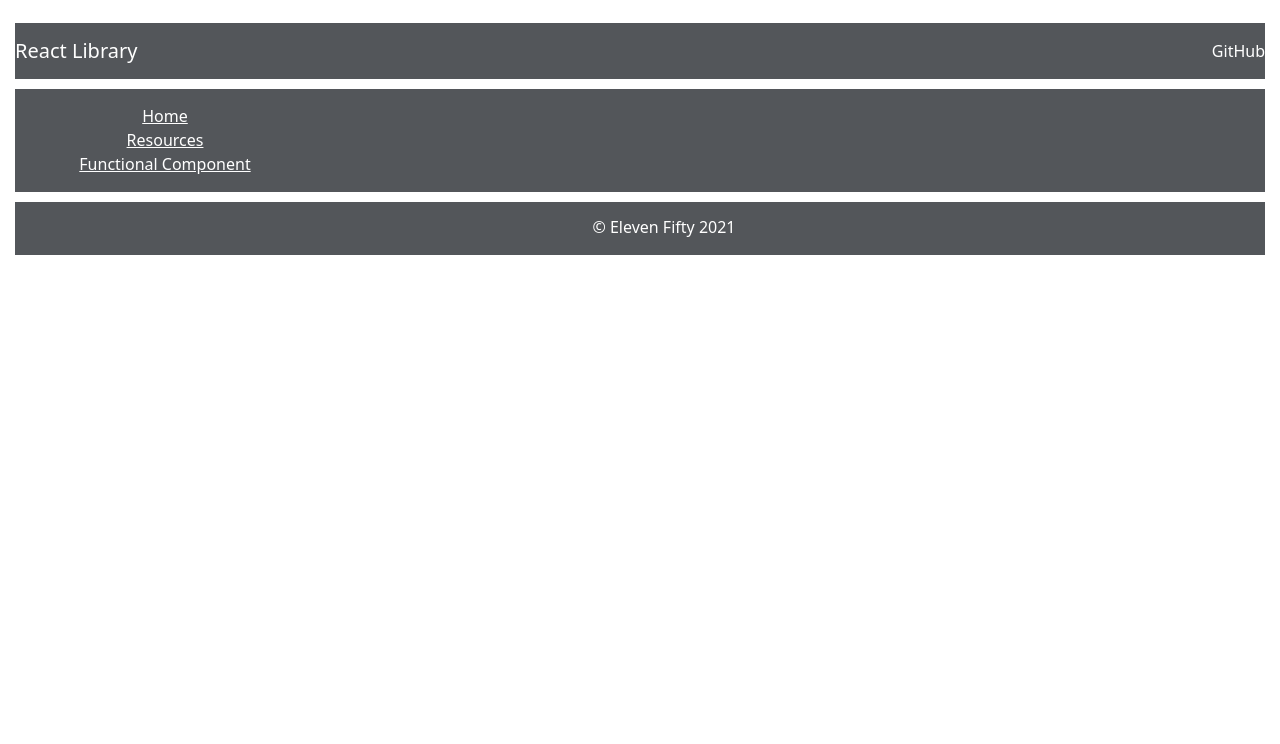
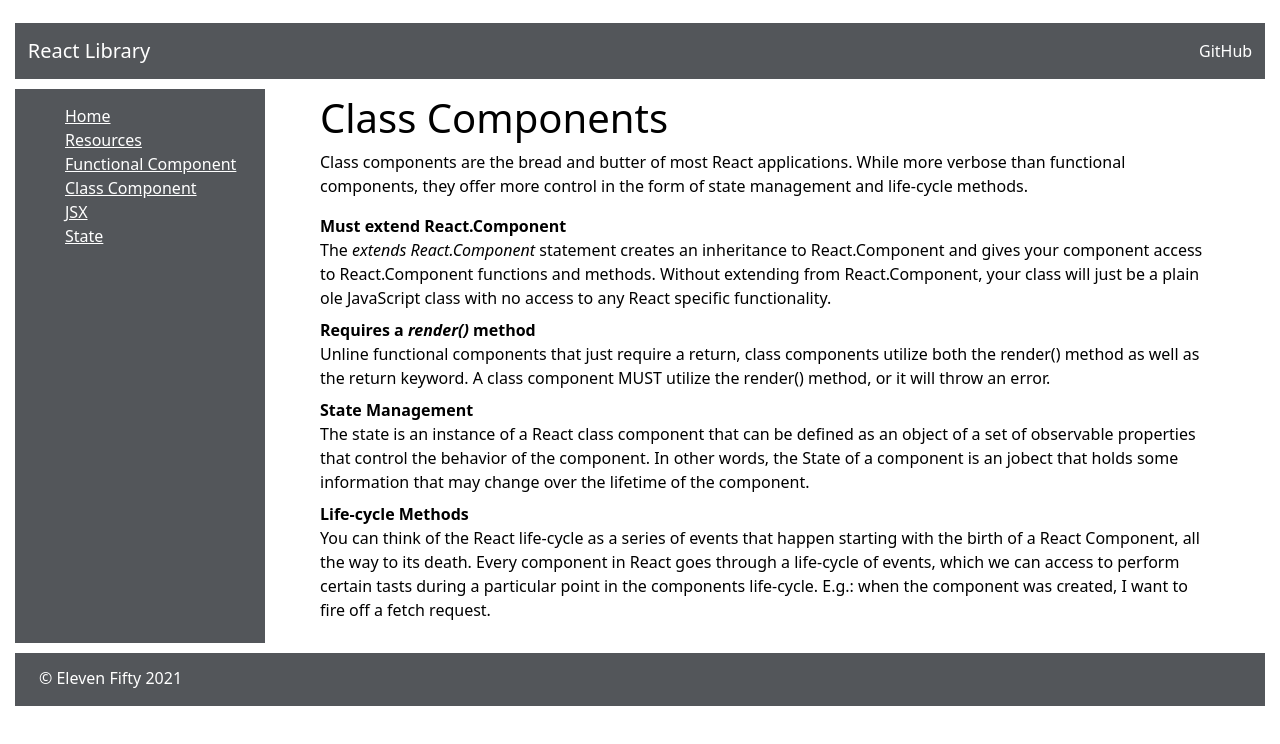
Before and after one commit to M4ttHolmes/ReactLibrary, a React (Create React App) app: page /classcomponent in a window 1280 px wide. Shown: the top 744 px of the page. Built offline with nearby package versions, Linux system fonts and the light colour scheme.

Commit message:
JSX/State

```diff
--- a/src/App.css
+++ b/src/App.css
@@ -1,4 +1,4 @@
-.App {
+/* .App {
   text-align: center;
 }
 
@@ -35,7 +35,7 @@
   to {
     transform: rotate(360deg);
   }
-}
+} */
 
 
 body {
@@ -98,6 +98,8 @@ ul {
 
 .header {
   margin-top: 0.5em !important;
+  padding-left: 0.8em;
+  padding-right: 0.8em;
   text-align: center;
   background-color: #53565A;
   color: white;
--- /dev/null
+++ b/src/components/concepts/ClassComponents/ClassComponentsDemo.js
@@ -0,0 +1,28 @@
+import React from 'react';
+
+class ClassComponentDemo extends React.Component {
+    render() {
+        return(
+            <div className="main">
+                <div className="mainDiv">
+                    <h1>Class Components</h1>
+                    <p>Class components are the bread and butter of most React applications. While more verbose than functional components, they offer more control in the form of state management and life-cycle methods.</p>
+                    <div>
+                        <dl>
+                            <dt>Must extend React.Component</dt>
+                                <dd>The <i>extends React.Component</i> statement creates an inheritance to React.Component and gives your component access to React.Component functions and methods. Without extending from React.Component, your class will just be a plain ole JavaScript class with no access to any React specific functionality.</dd>
+                            <dt>Requires a <i>render()</i> method</dt>
+                                <dd>Unline functional components that just require a return, class components utilize both the render() method as well as the return keyword. A class component MUST utilize the render() method, or it will throw an error.</dd>
+                            <dt>State Management</dt>
+                                <dd>The state is an instance of a React class component that can be defined as an object of a set of observable properties that control the behavior of the component. In other words, the State of a component is an jobect that holds some information that may change over the lifetime of the component.</dd>
+                            <dt>Life-cycle Methods</dt>
+                                <dd>You can think of the React life-cycle as a series of events that happen starting with the birth of a React Component, all the way to its death. Every component in React goes through a life-cycle of events, which we can access to perform certain tasts during a particular point in the components life-cycle. E.g.: when the component was created, I want to fire off a fetch request. </dd>
+                        </dl>
+                    </div>
+                </div>
+            </div>
+        )
+    }
+}
+
+export default ClassComponentDemo;
--- /dev/null
+++ b/src/components/concepts/FunctionalComponents/FunctionalComponentDemo.js
@@ -0,0 +1,22 @@
+const FunctionalComponentDemo = () => {
+    return (
+        <div className="main">
+            <div className="mainDiv">
+                <h1>Functional Components</h1>
+                <p>Functional Components are the primary tool used in React to build a small modular piece of your application.</p>
+                <div>
+                    <dl>
+                        <dt>Can access state</dt>
+                            <dd>By passing props, Functional Components are capable of both rendering state variables for display, as well as updating the value of state variables. We'll take a deeper dive into state and props later on - so don't fret if that doesn't make sense right now.</dd>
+                        <dt>No <i>this</i> keyword</dt>
+                            <dd>Class Components (or stateful components) in React will always require the use of <i>this</i> keyword when initializing an object using the constructor method. Functional Components (or display components), however, are instanceless - meaning they have no access to the <i>this</i> keyword.</dd>
+                        <dt>return()</dt>
+                            <dd>Functional Components (as well as Class Components) must return a single element - but the single element returned from the function may have children elements nested inside of it.</dd>
+                    </dl>
+                </div>
+            </div>
+        </div>
+    );
+};
+
+export default FunctionalComponentDemo;
--- /dev/null
+++ b/src/components/concepts/JSX/ChildComponents/CreateElementComponents.js
@@ -0,0 +1,13 @@
+import React from 'react';
+
+const CreateElementComponent = () => {
+    return(
+        React.createElement("div", {style: {border: "2px solid black", borderRadius: "10px", padding: "10px", textAlign: "center"}},
+        React.createElement("h1", null, "Create Element Component"),
+        React.createElement("p", null, "This functional component was constructed with the React.CreateElement() method in the return statement."),
+        React.createElement("img", {src: "https://cdn-images-1.medium.com/max/1200/1*jJZHFQmhkq_7ohn18KrMhA.png", style: {height: "230px", width: "auto"}})
+        )
+    );
+};
+
+export default CreateElementComponent;
--- /dev/null
+++ b/src/components/concepts/JSX/ChildComponents/NormalComponent.js
@@ -0,0 +1,11 @@
+const NormalComponent = () => {
+    return(
+        <div style={{border: "2px solid black", borderRadius: "10px", padding: "10px", textAlign: "center"}}>
+            <h1>Normal Functional Component</h1>
+            <p>This component was constructed with JSX in the <i>return</i> of a functional component.</p>
+            <img style={{height: "230px", width: "auto"}} src="https://pbs.twimg.com/media/DOzL82mXkAA0zFs.jpg" />
+        </div>
+    )
+}
+
+export default NormalComponent;
--- /dev/null
+++ b/src/components/concepts/JSX/JSX.js
@@ -0,0 +1,28 @@
+import NormalComponent from "./ChildComponents/NormalComponent";
+import CreateElementComponent from "./ChildComponents/CreateElementComponents";
+import ClassComponentDemo from "../ClassComponents/ClassComponentsDemo";
+
+const JSX = () => {
+    return(
+        <div className="main">
+            <div className="mainDiv">
+                <h1>JSX</h1>
+                <p>JSX is a JavaScript extension syntax used in React to easily write HTML and JavaScript together.</p>
+                <dl>
+                    <dt>Resembles HTML</dt>
+                        <dd>JSX is a syntax extension of JavaScript, and is used to describe what the UI (user interface) looks like. JSX produces React "elements".</dd>
+                    <dt>React Elements</dt>
+                        <dd>React Elements are used to construct and update the DOM, or what you see on the screen.</dd>
+                    <dt>Not required</dt>
+                        <dd>Althought not required by React, JSX is the widespread de facto go-to for most React developers - as JSX acts as a helpful visual aid when working with UI in JavaScript code.</dd>
+                </dl>
+                <hr />
+                <NormalComponent />
+                <br />
+                <CreateElementComponent />
+            </div>
+        </div>
+    )
+}
+
+export default JSX;
--- /dev/null
+++ b/src/components/concepts/State/State.js
@@ -0,0 +1,45 @@
+import React from "react";
+
+class State extends React.Component {
+    constructor(props) {
+        super(props)
+        this.state = {
+            descriptionOne: "State data is local to the component it's created/stored in.",
+            descriptionTwo: "State data is usually representational (data that the user will see) - but doesn't have to be.",
+            descriptionThree: "Along with new props being passed to a component, any change to the state of a component will trigger a re-render of that component.",
+            boxOne: false,
+            boxTwo: false,
+            boxThree: false,
+        }
+    }
+    // methods/life-cycle methods will be declared here
+
+    render() {
+        return (
+            <div className="main">
+                <div className="mainDiv">
+                    <h1>State</h1>
+                    <p>State is an instance of a React Class Component that can be defined as an object. This object holds a set of observable properties that control the behavior of the component.</p>
+                    <dl>
+                        <div>
+                            <div style={{display: "flex", flexDirection: "row"}}>
+                                <input type="checkbox" className="boxOne" style={{marginRight: "5px"}} />
+                                <dt>State data is local</dt>
+                            </div>
+                            <div style={{display: "flex", flexDirection: "row"}}>
+                                <input type="checkbox" className="boxTwo" style={{marginRight: "5px"}} />
+                                <dt>Representational</dt>
+                            </div>
+                            <div style={{display: "flex", flexDirection: "row"}}>
+                                <input type="checkbox" className="boxThree" style={{marginRight: "5px"}} />
+                                <dt>State/prop changes trigger a re-render</dt>
+                            </div>
+                        </div>
+                    </dl>
+                </div>
+            </div>
+        )
+    }
+}
+
+export default State;
--- a/src/components/site/Sidebar.js
+++ b/src/components/site/Sidebar.js
@@ -5,6 +5,10 @@ import {
 } from "react-router-dom";
 import Home from "./Home";
 import Resources from "./Resources";
+import FunctionalComponentDemo from "../concepts/FunctionalComponents/FunctionalComponentDemo";
+import ClassComponentDemo from "../concepts/ClassComponents/ClassComponentsDemo";
+import JSX from "../concepts/JSX/JSX";
+import State from "../concepts/State/State";
 
 const Sidebar = () => {
     return(
@@ -14,13 +18,19 @@ const Sidebar = () => {
                     <li><Link to="/">Home</Link></li>
                     <li><Link to="/resources">Resources</Link></li>
                     <li><Link to="/functionalcomponent">Functional Component</Link></li>
+                    <li><Link to="/classcomponent">Class Component</Link></li>
+                    <li><Link to="/jsx">JSX</Link></li>
+                    <li><Link to="/state">State</Link></li>
                 </ul>
             </div>
             <div className="sidebar-route">
                 <Switch>
-                    <Route exact path="/functionalcomponent"><Home /></Route>
+                    <Route exact path="/"><Home /></Route>
                     <Route exact path="/resources"><Resources /></Route>
-                    <Route exact path="/"><Home /></Route>
+                    <Route exact path="/functionalcomponent"><FunctionalComponentDemo /></Route>
+                    <Route exact path="/classcomponent"><ClassComponentDemo /></Route>
+                    <Route exact path="/jsx"><JSX /></Route>
+                    <Route exact path="/state"><State /></Route>
                 </Switch>
             </div>
         </div>
```
